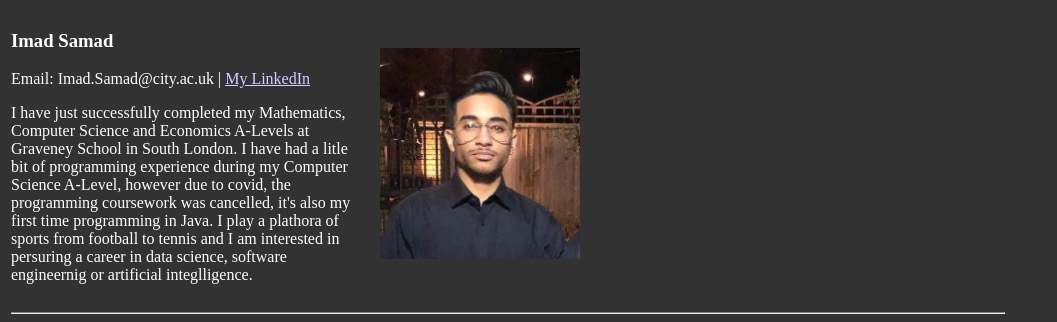
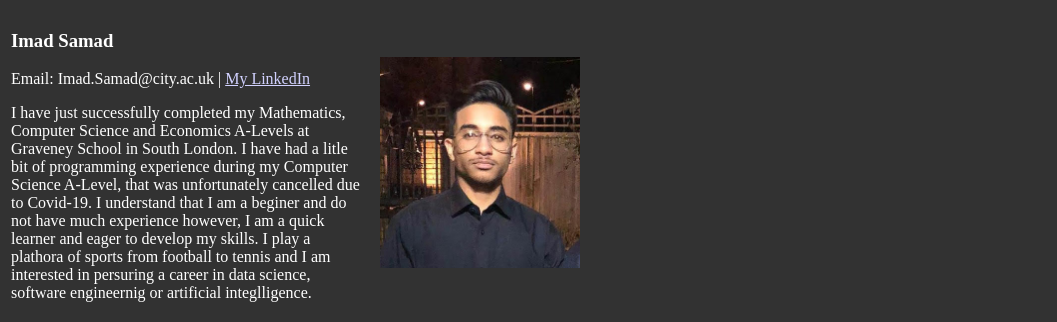
Before and after one commit to Imad-Samad/Imad-Samad.github.io, a plain HTML site: page index.html in a window 1280 px wide. Shown: the top 322 px of the page, without its empty margins (0-1057 px from the left). Drawn offline with Linux system fonts and the light colour scheme.

Commit message:
Update index.html

```diff
--- a/index.html
+++ b/index.html
@@ -33,9 +33,11 @@
       <p>
  	    I have just successfully completed my Mathematics, Computer Science and Economics A-Levels at
  	    Graveney School in South London. I have had a litle bit of programming experience during my
-      Computer Science A-Level, however due to covid, the programming coursework was cancelled, it's
-      also my first time programming in Java. I play a plathora of sports from football to tennis and I am
-      interested in persuring a career in data science, software engineernig or artificial integlligence.  </p>
+      	    Computer Science A-Level, that was unfortunately cancelled due to Covid-19. I understand that
+	    I am a beginer and do not have much experience however, I am a quick learner and eager
+	    to develop my skills. I play a plathora of sports from football to tennis and I am interested
+	    in persuring a career in data science, software engineernig or artificial integlligence.
+	</p>
     </td>
     <td>
 	<img src="pp.jpg" width=200px></img>
```
